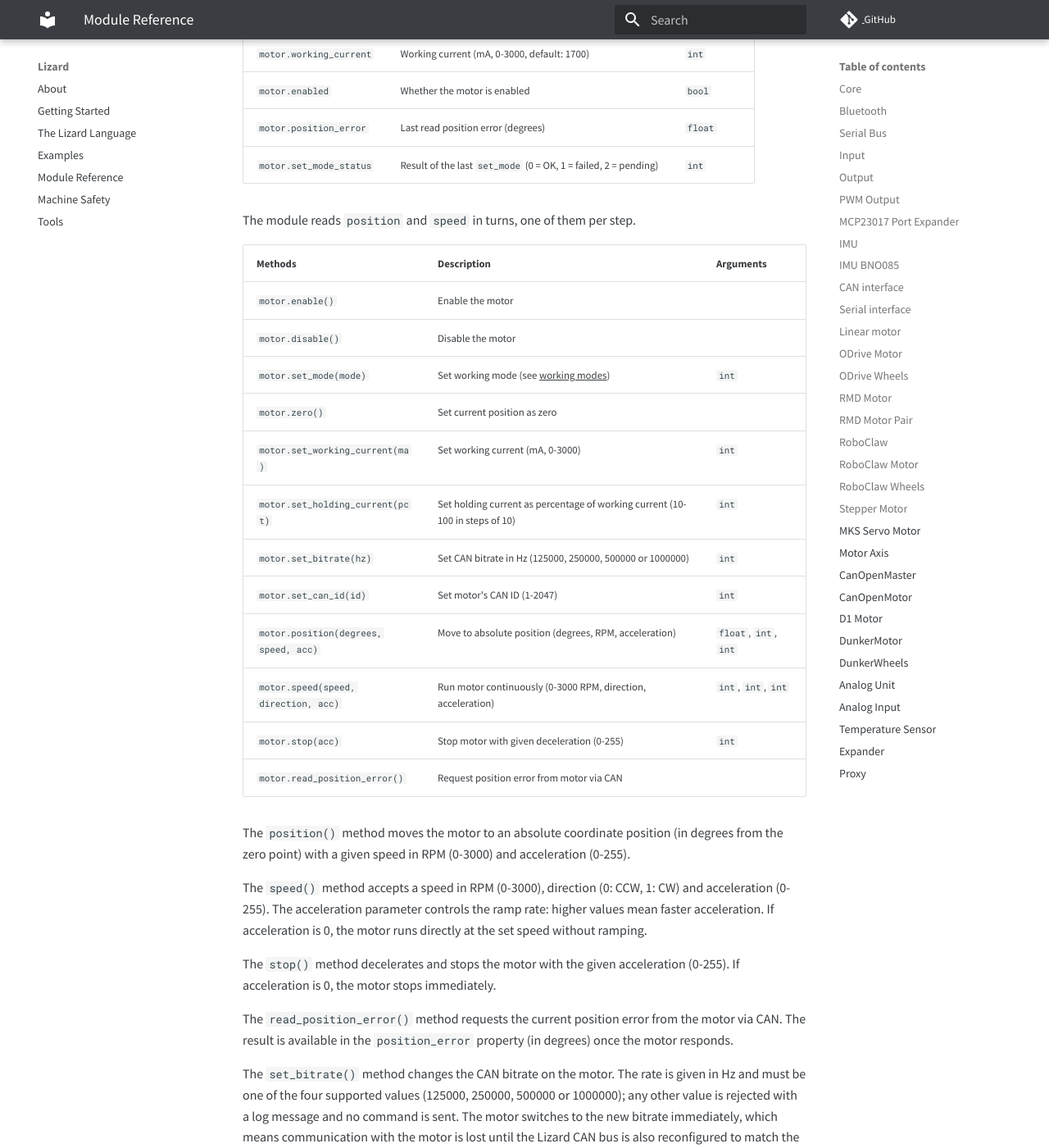
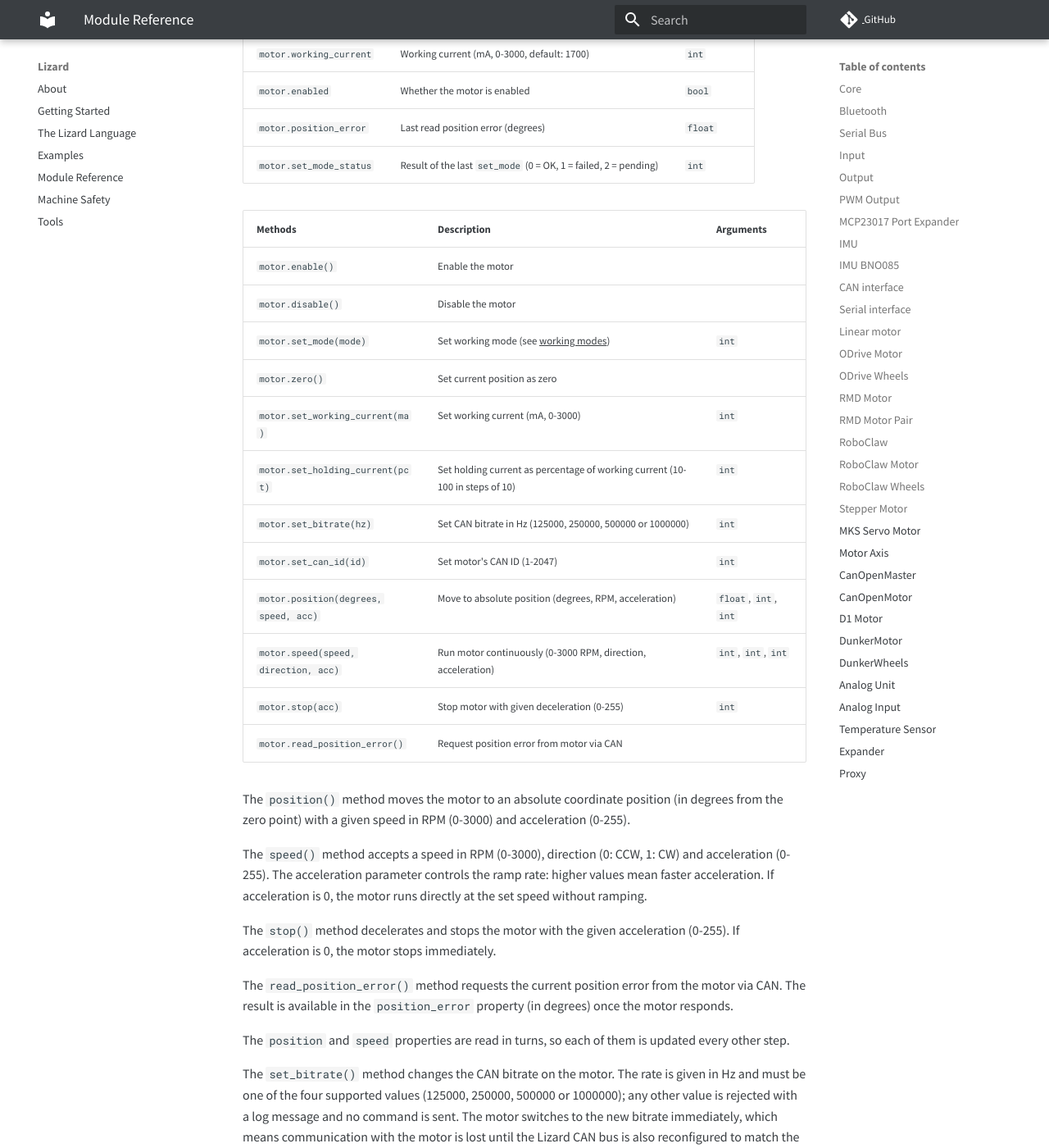
Before and after one commit to zauberzeug/lizard, an MkDocs documentation site: the page built from docs/module_reference.md, in a window 1280 px wide and 1400 px high, scrolled down 31764 px. Shown: the whole window at 82% size. Built offline with MkDocs 1.6.1 and Material for MkDocs 9.7.7, drawn with Linux system fonts in a browser that asks for light colours; comment, search, counter and statistics services are not loaded.

Commit message:
Move the MKS servo's read note below the tables

```diff
--- a/docs/module_reference.md
+++ b/docs/module_reference.md
@@ -951,8 +951,6 @@ The MKS Servo Motor module controls an [MKS SERVO42D/57D](https://github.com/mak
 | `motor.position_error`  | Last read position error (degrees)                              | `float`   |
 | `motor.set_mode_status` | Result of the last `set_mode` (0 = OK, 1 = failed, 2 = pending) | `int`     |
 
-The module reads `position` and `speed` in turns, one of them per step.
-
 | Methods                               | Description                                                                  | Arguments             |
 | ------------------------------------- | ---------------------------------------------------------------------------- | --------------------- |
 | `motor.enable()`                      | Enable the motor                                                             |                       |
@@ -980,6 +978,8 @@ If acceleration is 0, the motor stops immediately.
 
 The `read_position_error()` method requests the current position error from the motor via CAN.
 The result is available in the `position_error` property (in degrees) once the motor responds.
+
+The `position` and `speed` properties are read in turns, so each of them is updated every other step.
 
 The `set_bitrate()` method changes the CAN bitrate on the motor.
 The rate is given in Hz and must be one of the four supported values (125000, 250000, 500000 or 1000000);
```
